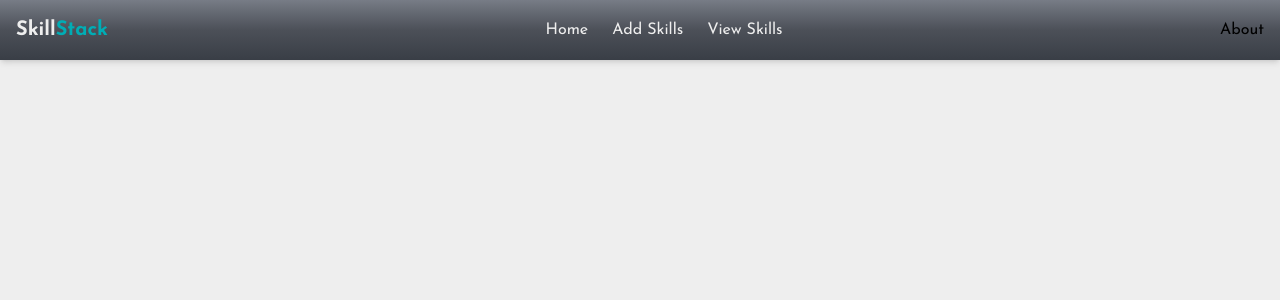
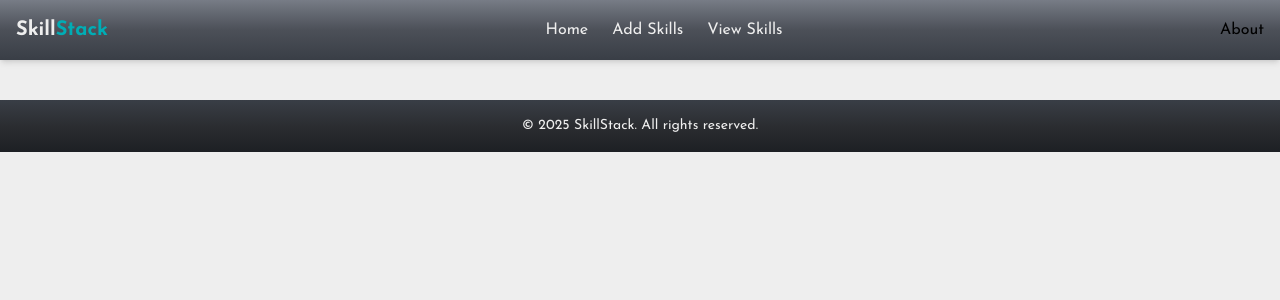
Before and after one commit to mubhad1704/Skill-Stack, a React (Vite) app: page / in a window 1280 px wide. Shown: the top 300 px of the page. Built offline with nearby package versions, Linux system fonts and the light colour scheme; a web font is replaced by a local one.

Commit message:
add footer

```diff
--- a/src/components/Footer.jsx
+++ b/src/components/Footer.jsx
@@ -2,9 +2,11 @@ import React from 'react'
 
 function Footer() {
   return (
-    <div>
-
-    </div>
+    <footer className="bg-linear-to-b from-[#393E46] via-[#2b2d31] to-[#1d2024]  py-4 mt-10 ">
+      <div className="max-w-7xl mx-auto text-center text-[#EEEEEE] text-sm">
+        &copy; {new Date().getFullYear()} SkillStack. All rights reserved.
+      </div>
+    </footer>
   )
 }
 
--- a/src/pages/LandingPage.jsx
+++ b/src/pages/LandingPage.jsx
@@ -1,11 +1,13 @@
 import React from 'react'
 import Navbar from '../components/Navbar'
+import Footer from '../components/Footer'
 
 function LandingPage() {
   return (
     <div>
       <Navbar/>
 
+      <Footer/>
     </div>
   )
 }
```
